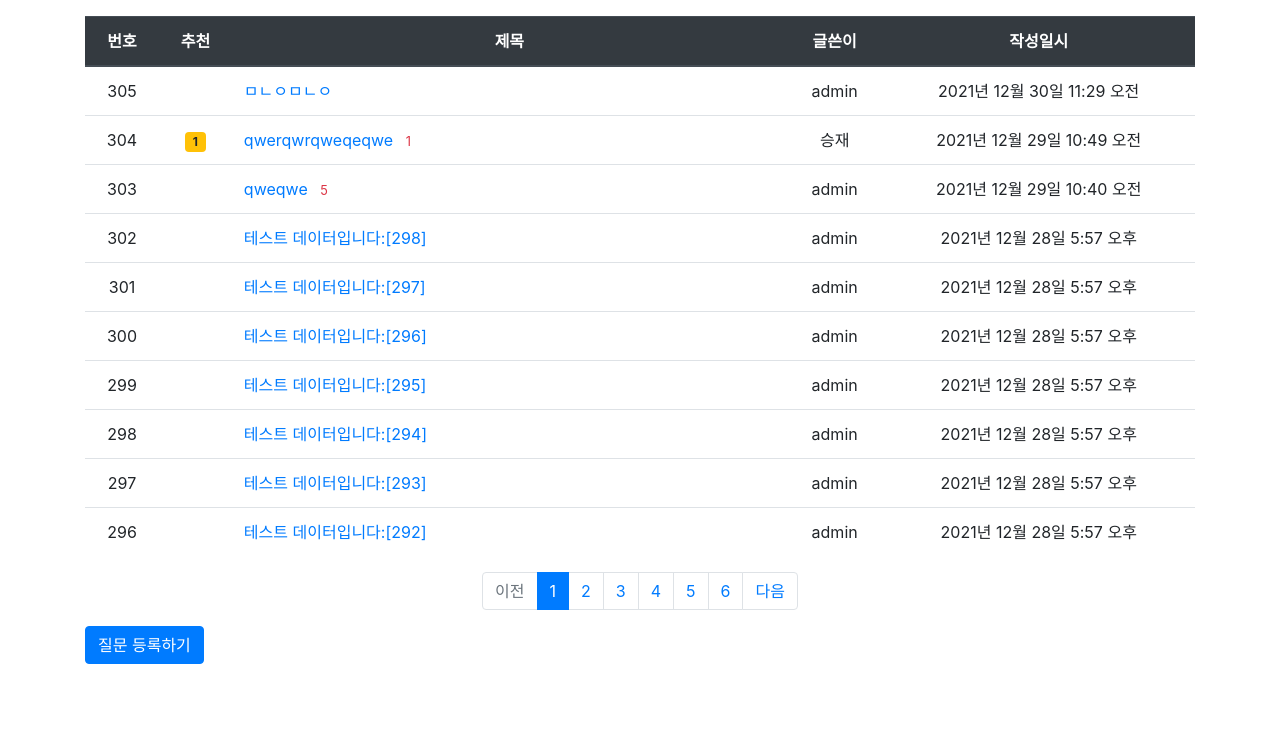
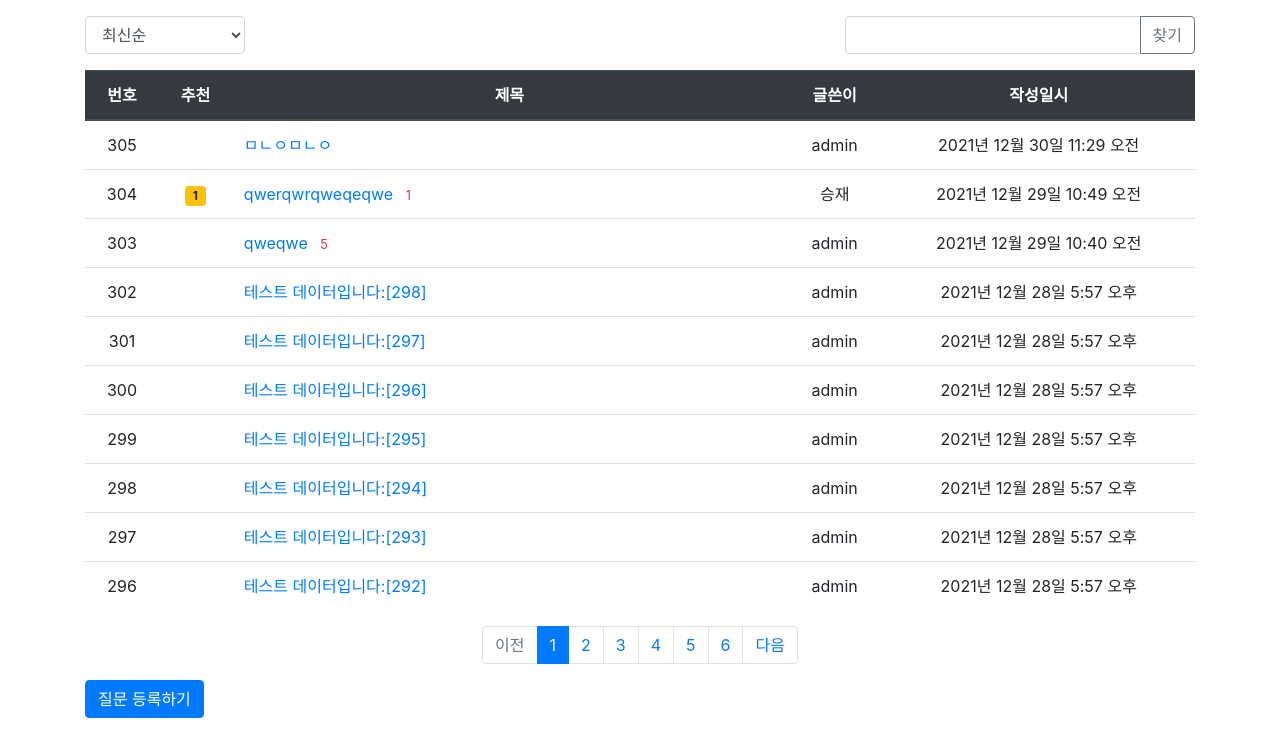
Before and after one commit to DBAN99/django_pratice, a Django app: page / in a window 1280 px wide. Shown: the part 57-800 px from the top of the page. Run offline with Django 4.2, Linux system fonts and the light colour scheme; data comes from the database, SQL or seed files in the repository; some libraries are stand-ins or nearby versions.

Commit message:
Feat : 검색, 정렬 구현

```diff
--- a/pybo/views/base_views.py
+++ b/pybo/views/base_views.py
@@ -1,23 +1,39 @@
 from django.core.paginator import Paginator
 from django.shortcuts import render, get_object_or_404
+from django.db.models import Q, Count
 
 from ..models import Question
 
 def index(request):
     """
-    pybo 목록 출력
+    pybo 목록출력
     """
     # 입력 파라미터
     page = request.GET.get('page', '1')  # 페이지
+    kw = request.GET.get('kw', '')  # 검색어
+    so = request.GET.get('so', 'recent')  # 정렬기준
 
-    # 조회
-    question_list = Question.objects.order_by('-create_date')
+    # 정렬
+    if so == 'recommend':
+        question_list = Question.objects.annotate(num_voter=Count('voter')).order_by('-num_voter', '-create_date')
+    elif so == 'popular':
+        question_list = Question.objects.annotate(num_answer=Count('answer')).order_by('-num_answer', '-create_date')
+    else:  # recent
+        question_list = Question.objects.order_by('-create_date')
+
+    if kw:
+        question_list = question_list.filter(
+            Q(subject__icontains=kw) |  # 제목검색
+            Q(content__icontains=kw) |  # 내용검색
+            Q(author__username__icontains=kw) |  # 질문 글쓴이검색
+            Q(answer__author__username__icontains=kw)  # 답변 글쓴이검색
+        ).distinct()
 
     # 페이징처리
     paginator = Paginator(question_list, 10)  # 페이지당 10개씩 보여주기
     page_obj = paginator.get_page(page)
 
-    context = {'question_list': page_obj}
+    context = {'question_list': page_obj, 'page': page, 'kw': kw, 'so': so}
     return render(request, 'pybo/question_list.html', context)
 
 def detail(request, question_id):
--- a/templates/pybo/question_list.html
+++ b/templates/pybo/question_list.html
@@ -2,6 +2,24 @@
 {% load pybo_filter %}
 {% block content %}
 <div class="container my-3">
+
+    <div class="row justify-content-between my-3">  <!-- 양쪽정렬 justify-content-between로 변경 -->
+        <div class="col-2">
+            <select class="form-control so">
+                <option value="recent" {% if so == 'recent' %}selected{% endif %}>최신순</option>
+                <option value="recommend" {% if so == 'recommend' %}selected{% endif %}>추천순</option>
+                <option value="popular" {% if so == 'popular' %}selected{% endif %}>인기순</option>
+            </select>
+        </div>
+
+        <div class="col-4 input-group">
+            <input type="text" class="form-control kw" value="{{ kw|default_if_none:'' }}">
+            <div class="input-group-append">
+                <button class="btn btn-outline-secondary" type="button" id="btn_search">찾기</button>
+            </div>
+        </div>
+    </div>
+
     <table class="table">
         <thead>
         <tr class="text-center thead-dark">
@@ -47,7 +65,7 @@
         <!-- 이전페이지 -->
         {% if question_list.has_previous %}
         <li class="page-item">
-            <a class="page-link" href="?page={{ question_list.previous_page_number }}">이전</a>
+            <a class="page-link" data-page="{{ question_list.previous_page_number }}" href="#">이전</a>
         </li>
         {% else %}
         <li class="page-item disabled">
@@ -59,11 +77,11 @@
         {% if page_number >= question_list.number|add:-5 and page_number <= question_list.number|add:5 %}
             {% if page_number == question_list.number %}
             <li class="page-item active" aria-current="page">
-                <a class="page-link" href="?page={{ page_number }}">{{ page_number }}</a>
+                <a class="page-link" data-page="{{ page_number }}" href="#">{{ page_number }}</a>
             </li>
             {% else %}
             <li class="page-item">
-                <a class="page-link" href="?page={{ page_number }}">{{ page_number }}</a>
+                <a class="page-link" data-page="{{ page_number }}" href="#">{{ page_number }}</a>
             </li>
             {% endif %}
         {% endif %}
@@ -71,7 +89,7 @@
         <!-- 다음페이지 -->
         {% if question_list.has_next %}
         <li class="page-item">
-            <a class="page-link" href="?page={{ question_list.next_page_number }}">다음</a>
+            <a class="page-link" data-page="{{ question_list.next_page_number }}" href="#">다음</a>
         </li>
         {% else %}
         <li class="page-item disabled">
@@ -82,4 +100,34 @@
     <!-- 페이징처리 끝 -->
     <a href="{% url 'pybo:question_create' %}" class="btn btn-primary">질문 등록하기</a>
 </div>
+
+<form id="searchForm" method="get" action="{% url 'index' %}">
+    <input type="hidden" id="kw" name="kw" value="{{ kw|default_if_none:'' }}">
+    <input type="hidden" id="page" name="page" value="{{ page }}">
+    <input type="hidden" id="so" name="so" value="{{ so }}">
+</form>
 {% endblock %}
+
+{% block script %}
+<script type='text/javascript'>
+$(document).ready(function(){
+    $(".page-link").on('click', function() {
+        $("#page").val($(this).data("page"));
+        $("#searchForm").submit();
+    });
+
+    $("#btn_search").on('click', function() {
+        $("#kw").val($(".kw").val());
+        $("#page").val(1);  // 검색버튼을 클릭할 경우 1페이지부터 조회한다.
+        $("#searchForm").submit();
+    });
+
+    $(".so").on('change', function() {
+        $("#so").val($(this).val());
+        $("#page").val(1);
+        $("#searchForm").submit();
+    });
+
+});
+</script>
+{% endblock %}
```
